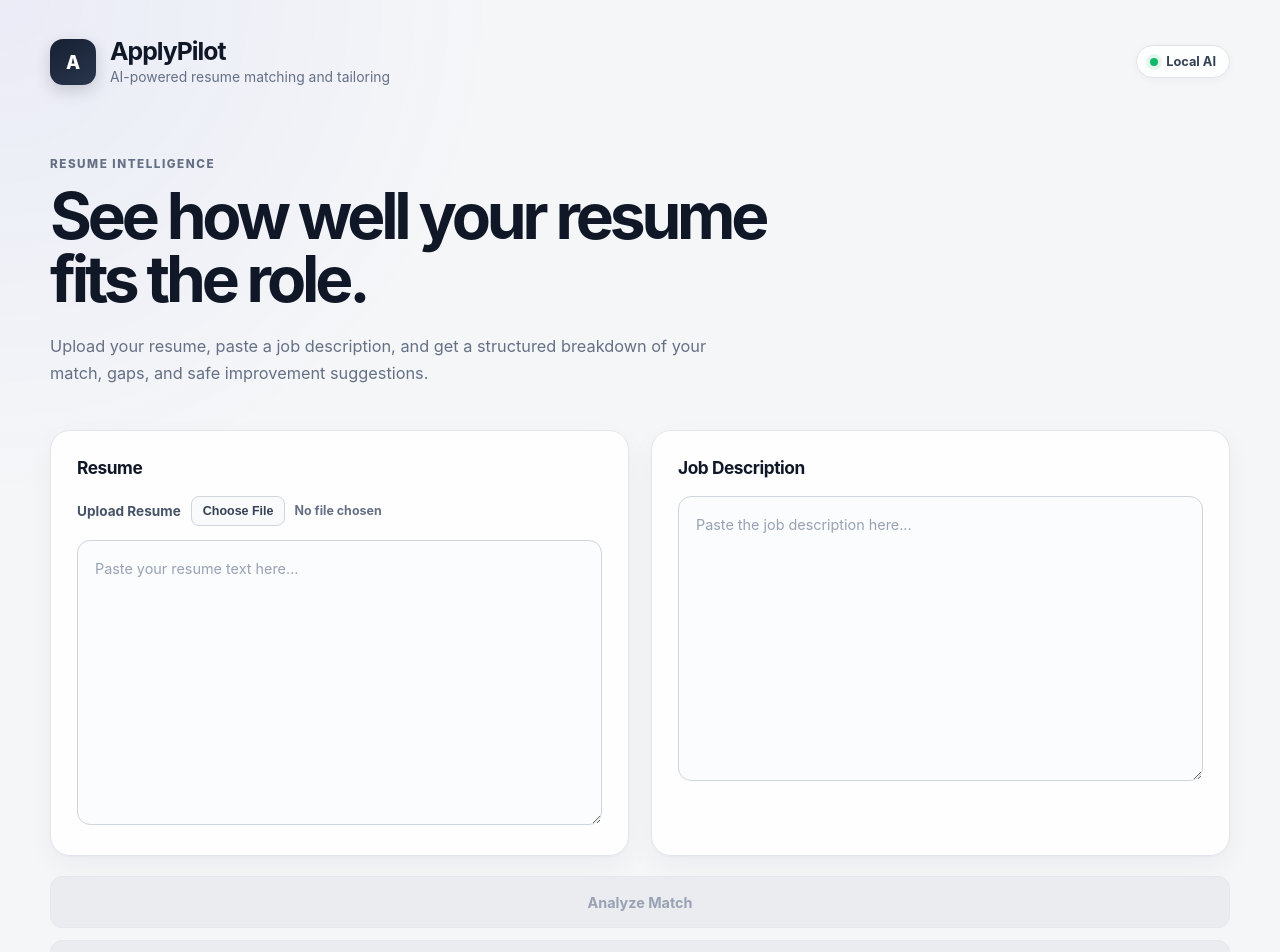
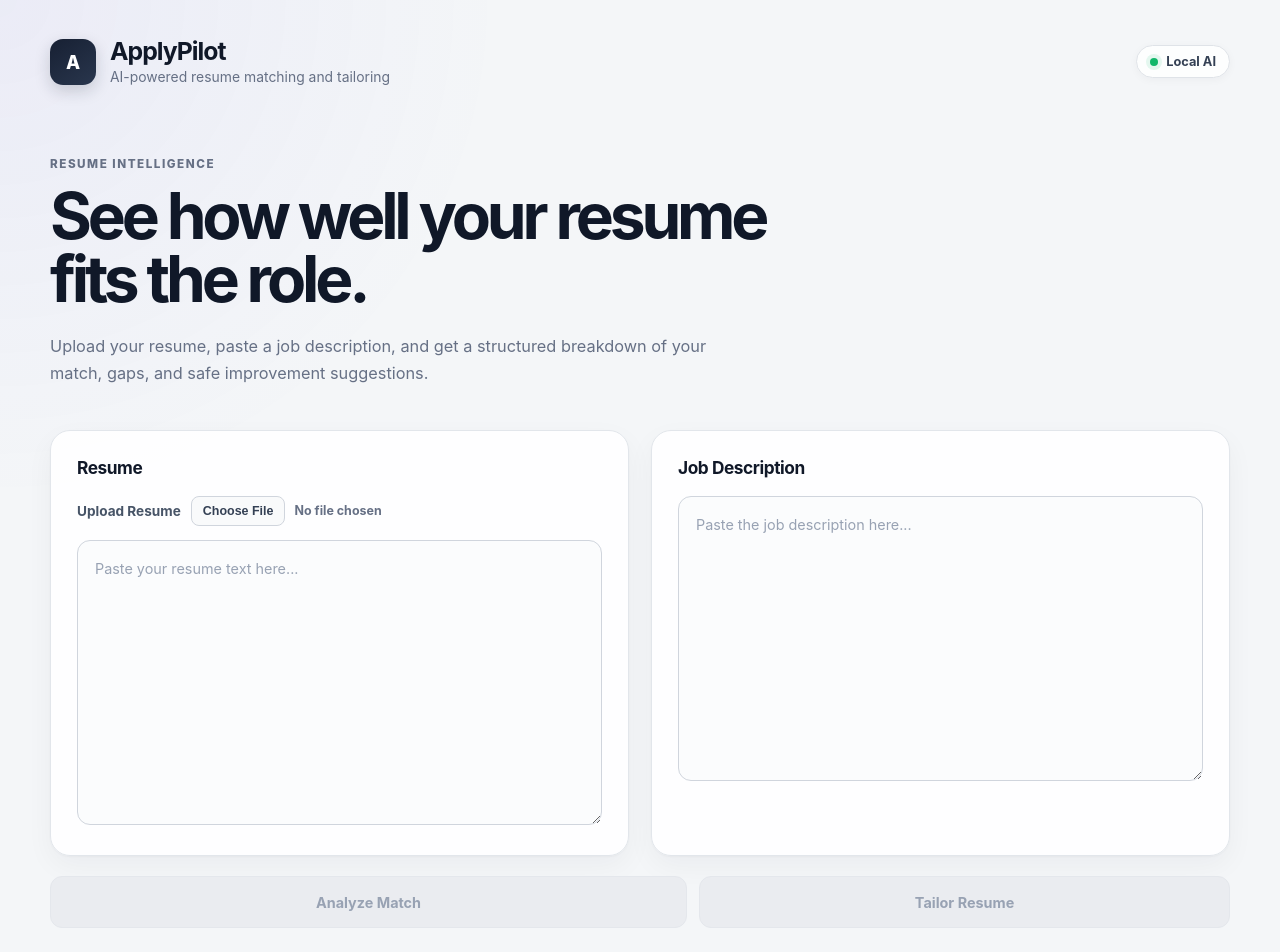
Before and after one commit to Kezman04/ApplyPilot, a React (Vite) app in the folder frontend/: page / in a window 1280 px wide. Shown: the top 952 px of the page. Built offline with nearby package versions, Linux system fonts and the light colour scheme.

Commit message:
Update frontend results layout

```diff
--- a/frontend/src/App.jsx
+++ b/frontend/src/App.jsx
@@ -189,6 +189,7 @@ async function handleResumeFile(event) {
       </div>
     </section>
 
+  <div className="action-row">
   <button
     className="analyze-button"
     onClick={handleAnalyze}
@@ -196,6 +197,19 @@ async function handleResumeFile(event) {
   >
     {loading ? "Analyzing with local AI..." : "Analyze Match"}
   </button>
+
+  <button
+    className="tailor-button"
+    onClick={handleTailorResume}
+    disabled={
+      tailorLoading ||
+      !resumeText.trim() ||
+      !jobDescription.trim()
+    }
+  >
+    {tailorLoading ? "Tailoring Resume..." : "Tailor Resume"}
+  </button>
+</div>
 
   <button
   className="analyze-button"
@@ -224,8 +238,26 @@ async function handleResumeFile(event) {
       {result && (
         <section className="results">
           <div className="score-card">
-            <p>Overall Match</p>
-            <div className="score">{result.match_score}%</div>
+           <div className="score-card-content">
+  <div>
+    <p className="score-label">OVERALL MATCH</p>
+    <div className="score">{result.match_score}%</div>
+  </div>
+
+  <div className="score-summary">
+    <span className="score-status">
+      {result.match_score >= 80
+        ? "Strong Match"
+        : result.match_score >= 60
+        ? "Good Match"
+        : "Needs Improvement"}
+    </span>
+
+    <p>
+      Based on the skills, experience, and requirements found in the job posting.
+    </p>
+  </div>
+</div>
           </div>
 
           <div className="results-grid">
```
